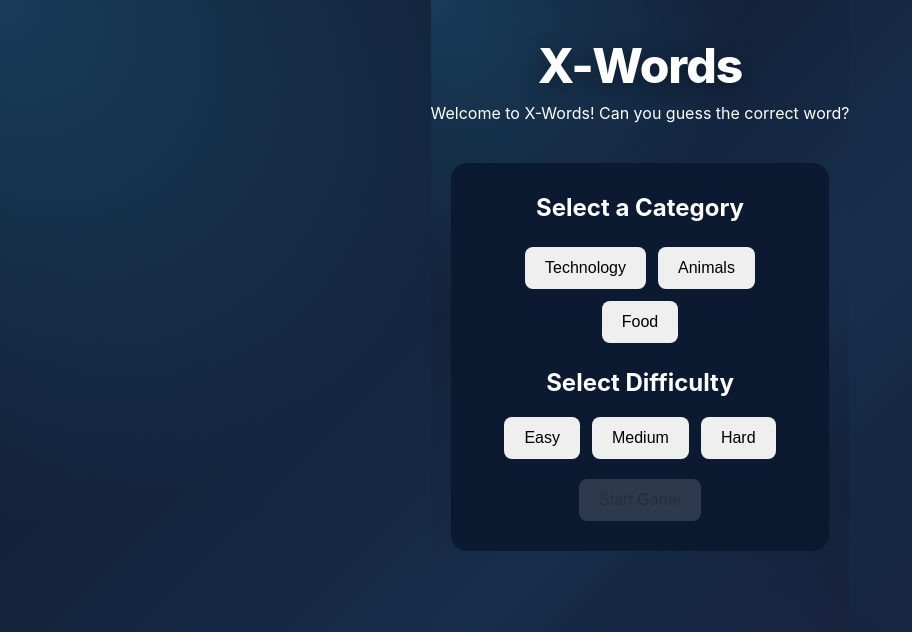
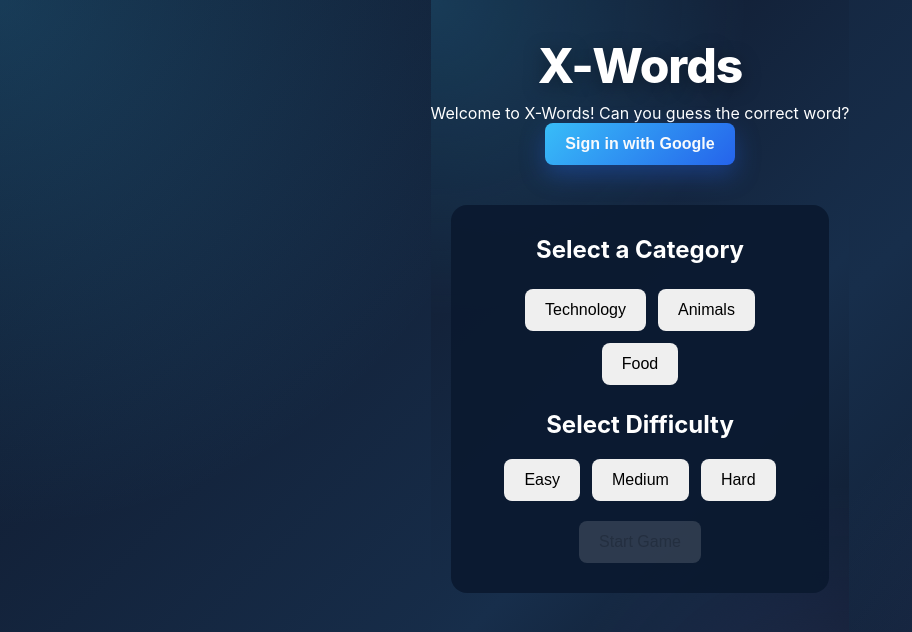
Before and after one commit to Gregory1288/x-words, a React (Vite) app: page / in a window 1280 px wide. Shown: the top 632 px of the page, without its empty margins (0-912 px from the left). Built offline with nearby package versions, Linux system fonts and the light colour scheme; no server answers.

Commit message:
added optional google auth in header

```diff
--- a/src/App.css
+++ b/src/App.css
@@ -199,7 +199,8 @@ p {
 }
 
 .category-buttons button,
-.start-game-button {
+.start-game-button,
+.auth-button {
   padding: 12px 20px;
   border: 0;
   border-radius: 8px;
@@ -210,6 +211,26 @@ p {
 .selected-category {
   outline: 3px solid white;
   transform: translateY(-2px);
+}
+
+.auth-button {
+  background: linear-gradient(135deg, #38bdf8, #2563eb);
+  color: #f8fafc;
+  font-weight: 700;
+  box-shadow: 0 10px 24px rgba(37, 99, 235, 0.35);
+}
+
+.auth-button:hover {
+  transform: translateY(-2px);
+}
+
+.auth-button:active {
+  transform: scale(0.98);
+}
+
+.auth-button:disabled {
+  cursor: not-allowed;
+  opacity: 0.7;
 }
 
 .start-game-button:disabled {
--- a/src/components/Header.jsx
+++ b/src/components/Header.jsx
@@ -1,10 +1,58 @@
-import React from 'react'
+import { useEffect, useState } from 'react'
+import { GoogleAuthProvider, onAuthStateChanged, signInWithPopup, signOut } from 'firebase/auth'
+import { auth } from '../firebase'
+// I just added the auth here cuz im lazy to change the name of the file to firebaseAuth.js or something. might change later
 
 const Header = () => {
+  const [user, setUser] = useState(null)
+  const [isSigningIn, setIsSigningIn] = useState(false)
+
+  useEffect(() => {
+    const unsubscribe = onAuthStateChanged(auth, (currentUser) => {
+      setUser(currentUser)
+    })
+
+    return () => unsubscribe()
+  }, [])
+
+  async function handleSignIn() {
+    setIsSigningIn(true)
+
+    try {
+      const provider = new GoogleAuthProvider()
+      await signInWithPopup(auth, provider)
+    } catch (error) {
+      console.error(error)
+      alert('Sign in failed. Please try again.')
+    } finally {
+      setIsSigningIn(false)
+    }
+  }
+
+  async function handleSignOut() {
+    try {
+      await signOut(auth)
+    } catch (error) {
+      console.error(error)
+      alert('Unable to sign out right now.')
+    }
+  }
+
   return (
     <>
       <h1>X-Words</h1>
       <p>Welcome to X-Words! Can you guess the correct word?</p>
+
+      {user ? (
+        <div>
+          <p>Signed in as {user.displayName || user.email}</p>
+          <button className="auth-button" onClick={handleSignOut}>Sign out</button>
+        </div>
+      ) : (
+        <button className="auth-button" onClick={handleSignIn} disabled={isSigningIn}>
+          {isSigningIn ? 'Signing in...' : 'Sign in with Google'}
+        </button>
+      )}
     </>
   )
 }
--- a/src/firebase.js
+++ b/src/firebase.js
@@ -1,5 +1,6 @@
 import { initializeApp } from "firebase/app";
 import { getAnalytics } from "firebase/analytics";
+import { getAuth } from "firebase/auth";
 import { getFirestore } from "firebase/firestore";
 
 const firebaseConfig = {
@@ -13,4 +14,5 @@ const firebaseConfig = {
 
 const app = initializeApp(firebaseConfig);
 const analytics = getAnalytics(app);
+export const auth = getAuth(app);
 export const db = getFirestore(app);
```
